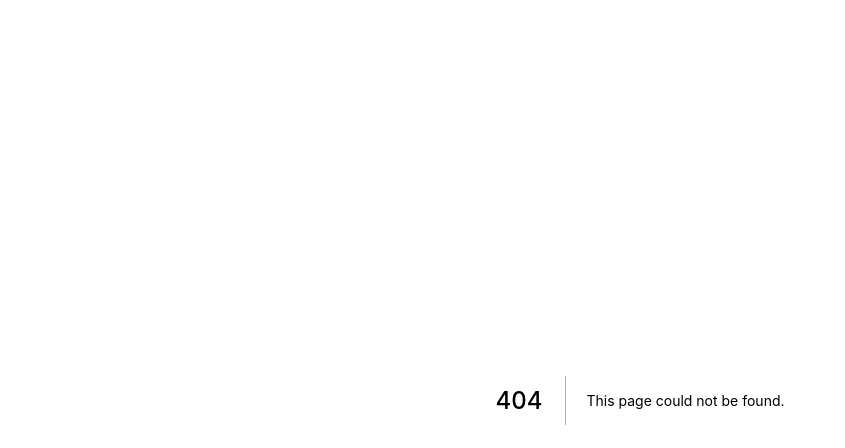
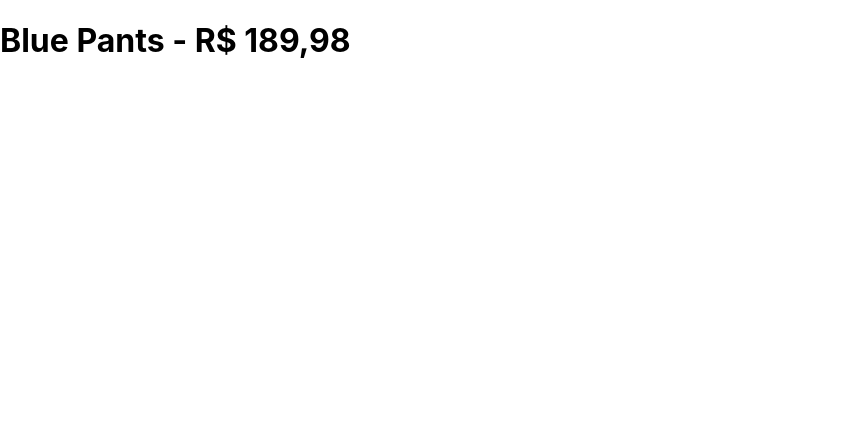
Before and after one commit to miqueiasbelfort/Starting-Next.js, a Next.js app: page /products/pants/bluepants in a window 1280 px wide. Before the commit this address had no page. Shown: the top 448 px of the page, without its empty margins (0-845 px from the left). Built offline with nearby package versions, Linux system fonts and the light colour scheme.

Commit message:
Nested Routes

```diff
--- /dev/null
+++ b/pages/products/pants/bluepants.js
@@ -0,0 +1,3 @@
+export default function BluePants() {
+    return <h1>Blue Pants - R$ 189,98</h1>
+}
--- /dev/null
+++ b/pages/products/pants/redpants.js
@@ -0,0 +1,3 @@
+export default function RedPants() {
+    return <h1>Red Pants - R$176,99</h1>
+}
--- /dev/null
+++ b/pages/products/shirt.js
@@ -0,0 +1,3 @@
+export default function Shirt() {
+    return <h1>Camisa - R$19,99</h1>
+}
```
Also changed, not shown: pages/products/index.js (renamed from pages/products.js).
